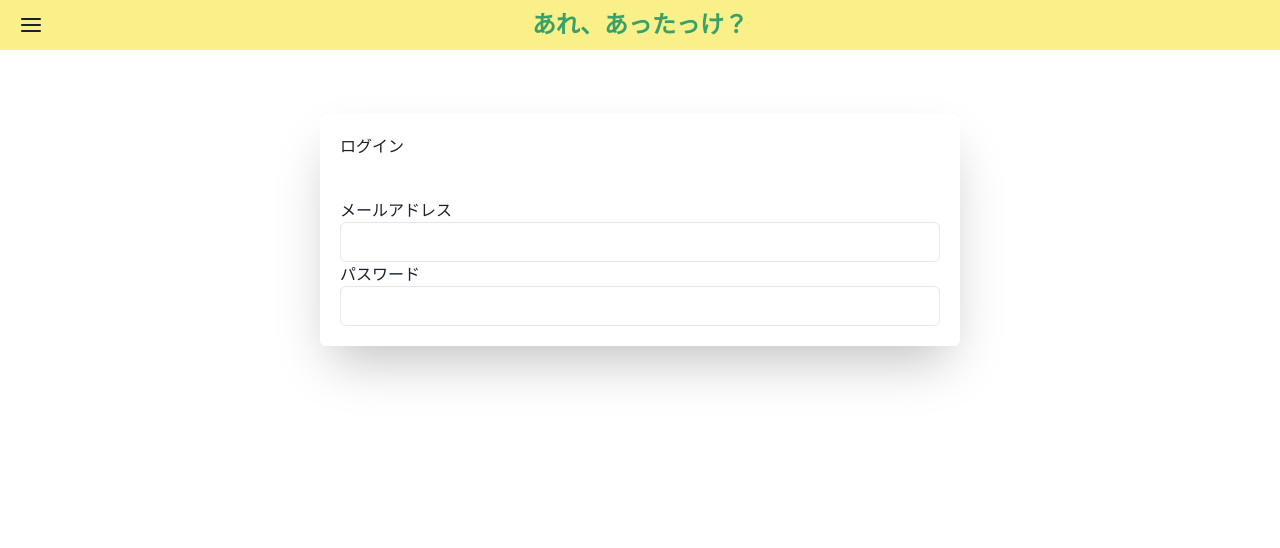
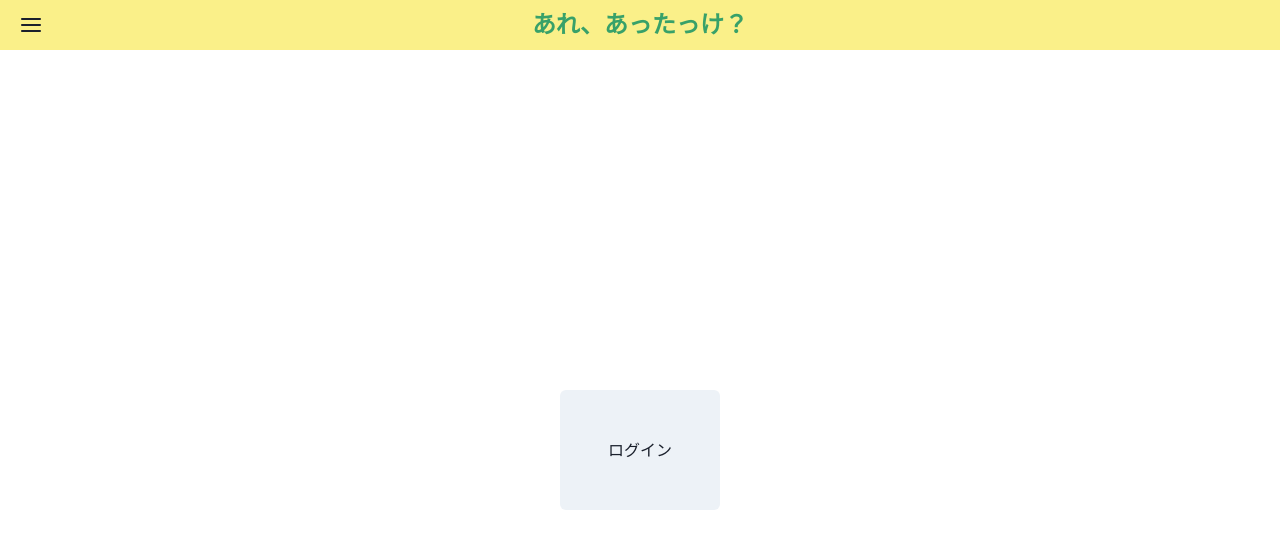
Before and after one commit to y-u27/home-stock, a Next.js app: page / in a window 1280 px wide. Shown: the top 548 px of the page. Built offline with nearby package versions, Linux system fonts and the light colour scheme.

Commit message:
💄 ログインページ見た目修正

```diff
--- a/app/components/Login.tsx
+++ b/app/components/Login.tsx
@@ -1,18 +1,14 @@
-import { Card, CardBody, CardHeader, Input, Text } from "@chakra-ui/react";
+import { Flex, Text } from "@chakra-ui/react";
 import React from "react";
 
 const Login = () => {
   return (
     <>
-      <Card width="50%" mx="auto" mt="5%" boxShadow="2xl">
-        <CardHeader>ログイン</CardHeader>
-        <CardBody>
-          <Text>メールアドレス</Text>
-          <Input />
-          <Text>パスワード</Text>
-          <Input />
-        </CardBody>
-      </Card>
+      <Flex height="100vh" alignItems="center" justifyContent="center">
+        <Flex direction="column" background="gray.100" padding={12} rounded={6}>
+          <Text>ログイン</Text>
+        </Flex>
+      </Flex>
     </>
   );
 };
```
